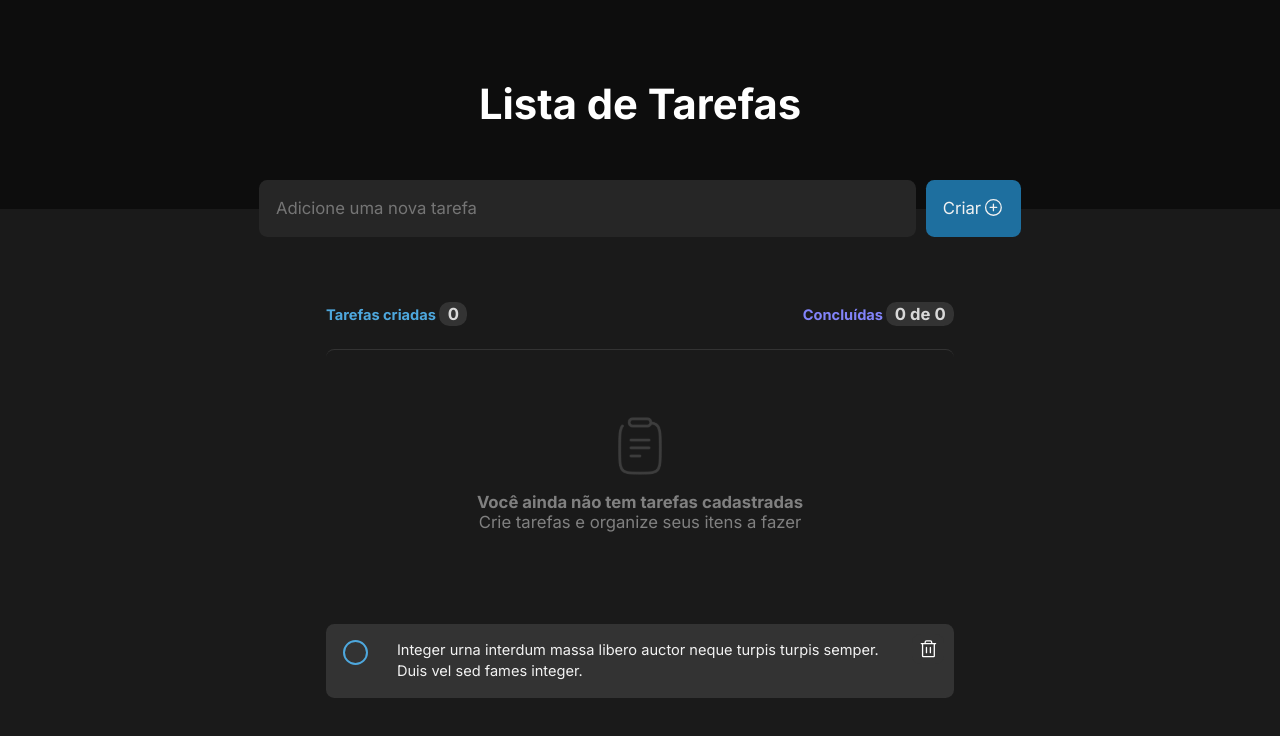
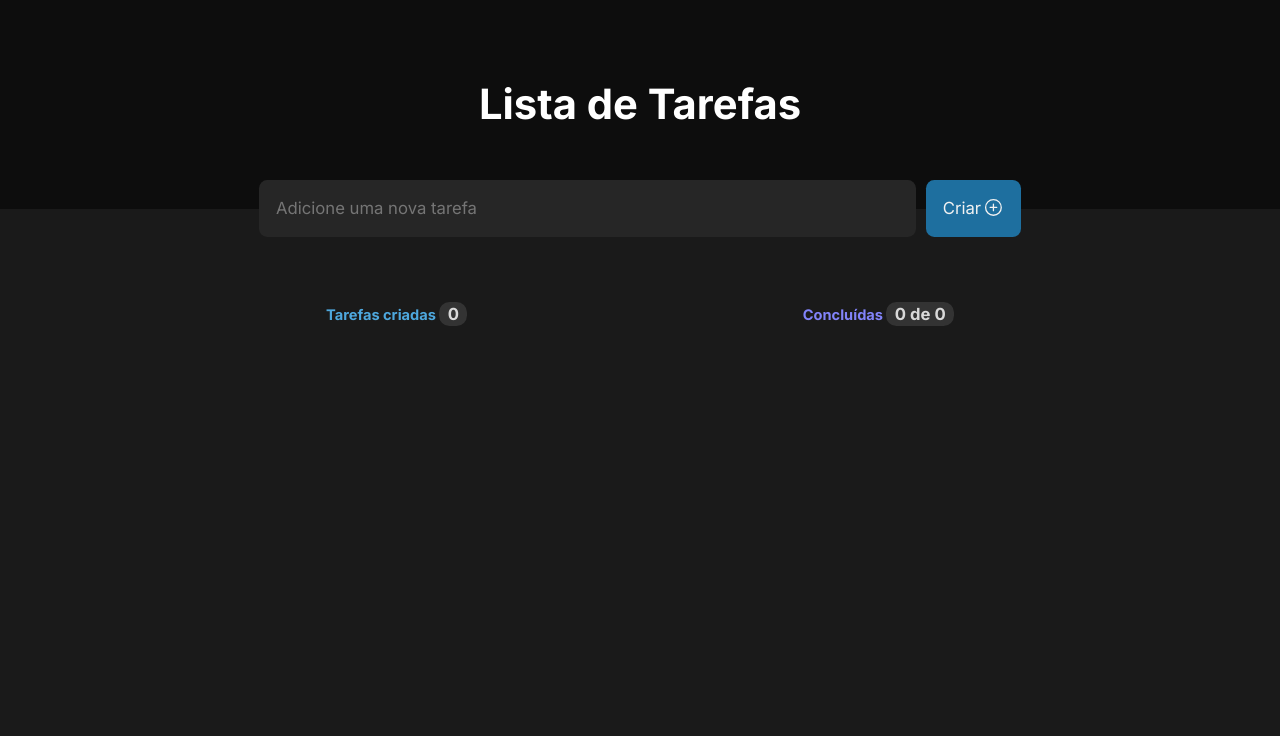
Before and after one commit to ramongds/To-do-List, a React (Vite) app: page / in a window 1280 px wide. Shown: the top 736 px of the page. Built offline with nearby package versions, Linux system fonts and the light colour scheme.

Commit message:
feat: creating new tasks

```diff
--- a/src/components/Home.tsx
+++ b/src/components/Home.tsx
@@ -3,36 +3,64 @@ import style from "./Home.module.css"
 import { PlusCircle } from "@phosphor-icons/react";
 import { Task } from "./Task";
 
+export function Home(){
 
-export function Home(){
-    const [taskContent, setTaskContent] = useState("")
     const [tasks, setTasks] = useState([])
+    const [captureText , setCaptureText] = useState("")
+
+
+    function handleCreateNewTask(){
+        event?.preventDefault()
+
+        setTasks([...tasks, captureText])
+        setCaptureText("")
+
+    }
+
+    function handleCaptureNewText(){
+        setCaptureText(event.target.value)
+
+    }
+
 
 
     return(
         <div className={style.home}>
+
             <div className={style.taskAdd}>
-                <form >
-                    <input placeholder ="Adicione uma nova tarefa"  />
+
+                <form onSubmit={handleCreateNewTask}>
+                    <input
+                    placeholder ="Adicione uma nova tarefa"
+                    onChange={handleCaptureNewText}
+                    value={captureText}
+                    />
+
                     <button type="submit" >Criar <PlusCircle /> </button>
                 </form>
+
             </div>
 
 
             <div className={style.list}>
                 <header>
-                    <h1>Tarefas criadas <span> 0</span></h1>
-                    <h2>Concluídas <span> 0 de 0</span></h2>
+                    <h1>Tarefas criadas <span> {tasks.length}</span></h1>
+                    <h2>Concluídas <span> 0 de {tasks.length}</span></h2>
                 </header>
 
                 <div className={style.taskList}>
-                    <div className={style.emptyList}>
+                    {/* <div className={style.emptyList}>
                         <img src="../src/assets/clipboard.svg" />
                         <p>Você ainda não tem tarefas cadastradas</p>
                         <span>Crie tarefas e organize seus itens a fazer</span>
                     </div>
-                    <Task/>
-
+                     */}
+                    {tasks.map(task =>{
+                        return <Task
+                        key={task}
+                        content={task}
+                        />
+                    })}
                 </div>
             </div>
         </div>
--- a/src/components/Task.tsx
+++ b/src/components/Task.tsx
@@ -6,19 +6,14 @@ interface Props{
 }
 
 
-    export function Task(){
+    export function Task({content}:Props){
     return(
         <div className={style.task}>
             <div className={style.taskInside}>
             <input type="checkbox"
-            id={""}
-            content={""}
             />
 
-                <p>Integer urna interdum massa libero auctor neque turpis
-                turpis semper. Duis vel sed fames integer.
-
-                 </p>
+                <p>{content}</p>
             </div>
             <div className={style.trashButton}>
                 <button><Trash /></button>
```
